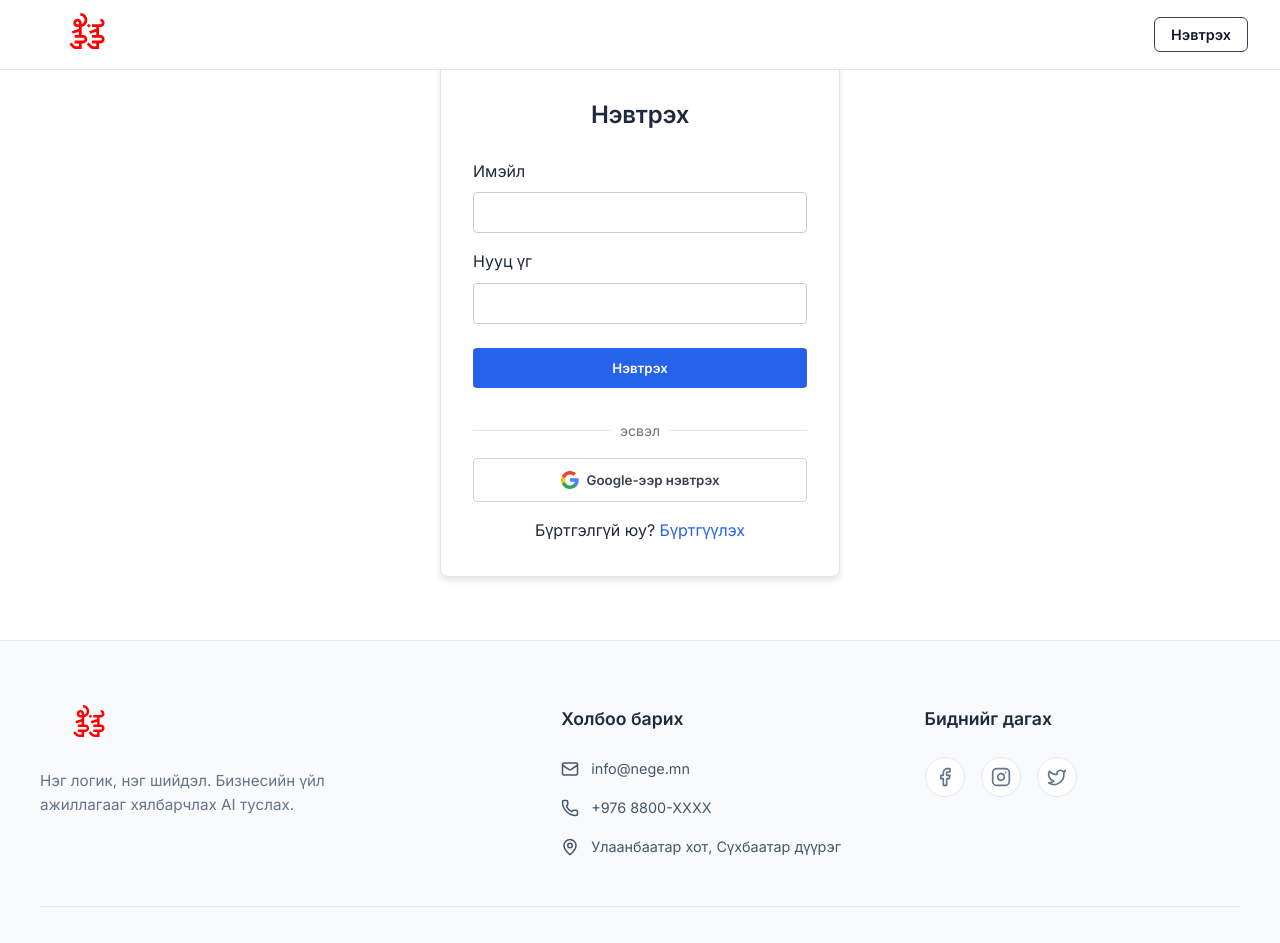
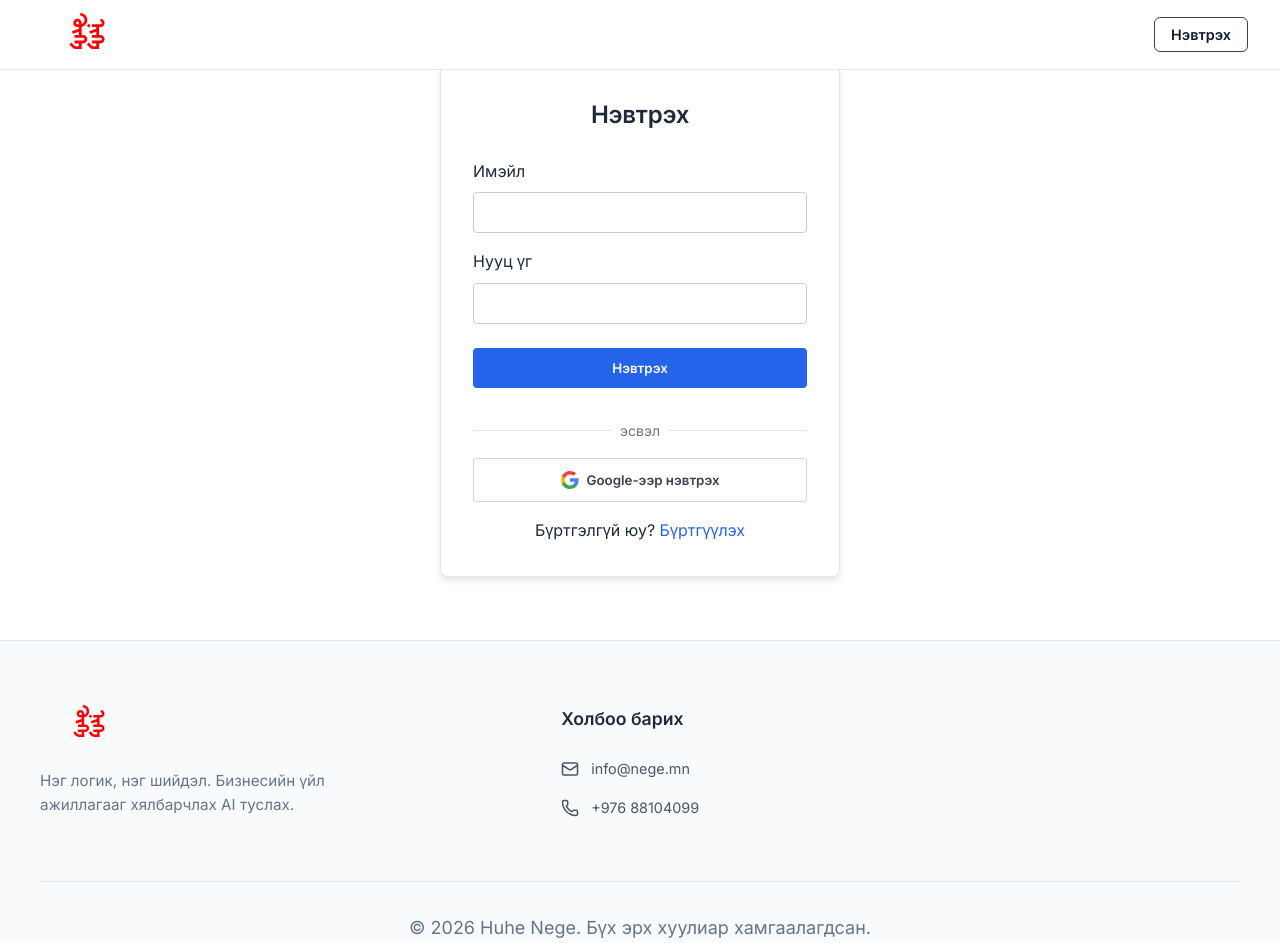
Before and after one commit to Huhenege/nege, a React (Vite) app: page /login in a window 1280 px wide. Shown: the top 943 px of the page. Built offline with nearby package versions, Linux system fonts and the light colour scheme; no server answers.

Commit message:
chore: simplify footer - remove address and social media

```diff
--- a/src/components/Footer.jsx
+++ b/src/components/Footer.jsx
@@ -1,5 +1,5 @@
 import React from 'react';
-import { Mail, Phone, MapPin, Facebook, Instagram, Twitter } from 'lucide-react';
+import { Mail, Phone } from 'lucide-react';
 import Logo from './Logo';
 import './Footer.css';
 
@@ -24,28 +24,9 @@ const Footer = () => {
                         </li>
                         <li>
                             <Phone size={18} />
-                            <span>+976 8800-XXXX</span>
-                        </li>
-                        <li>
-                            <MapPin size={18} />
-                            <span>Улаанбаатар хот, Сүхбаатар дүүрэг</span>
+                            <span>+976 88104099</span>
                         </li>
                     </ul>
-                </div>
-
-                <div className="footer-social">
-                    <h4 className="footer-title">Биднийг дагах</h4>
-                    <div className="social-links">
-                        <a href="https://facebook.com/nege.mn" target="_blank" rel="noopener noreferrer" className="social-icon">
-                            <Facebook size={20} />
-                        </a>
-                        <a href="https://instagram.com/nege.mn" target="_blank" rel="noopener noreferrer" className="social-icon">
-                            <Instagram size={20} />
-                        </a>
-                        <a href="#" className="social-icon">
-                            <Twitter size={20} />
-                        </a>
-                    </div>
                 </div>
             </div>
 
```
